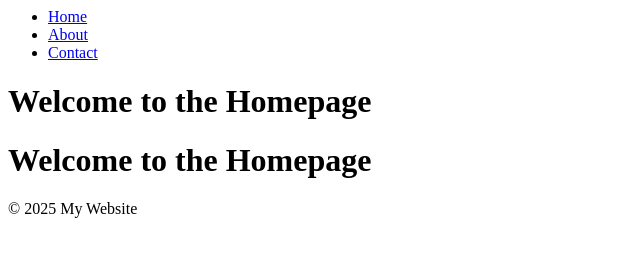
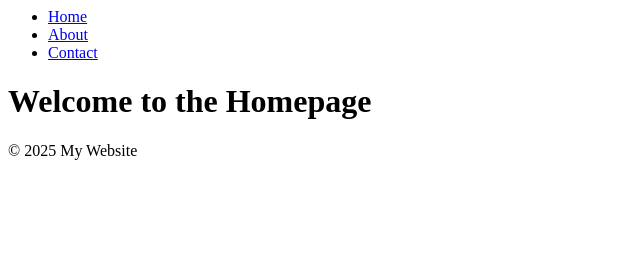
Before and after one commit to solismarcandrewact-collab/drew, a plain HTML site: page index.html in a window 1280 px wide. Shown: the whole page, without its empty margins (0-640 px from the left). Drawn offline with Linux system fonts and the light colour scheme.

Commit message:
index.html

```diff
--- a/index.html
+++ b/index.html
@@ -4,7 +4,6 @@
     <title>Home</title>
 </head>
 <body>
-
     <nav>
         <ul>
             <li><a href='#'>Home</a></li>
@@ -12,9 +11,9 @@
             <li><a href='#'>Contact</a></li>
         </ul>
     </nav>
+
     <h1>Welcome to the Homepage</h1>
 
-    <h1>Welcome to the Homepage</h1>
     <footer>© 2025 My Website</footer>
 
 </body>
```
